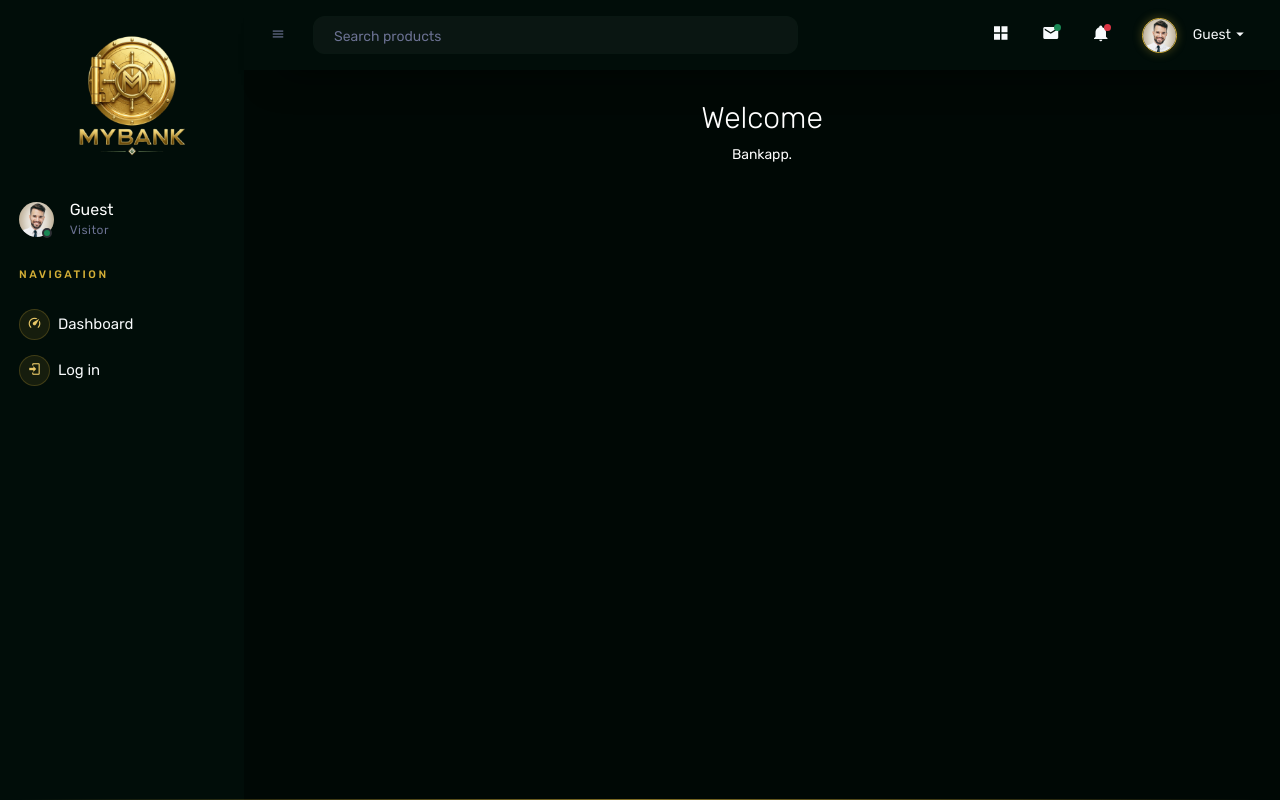
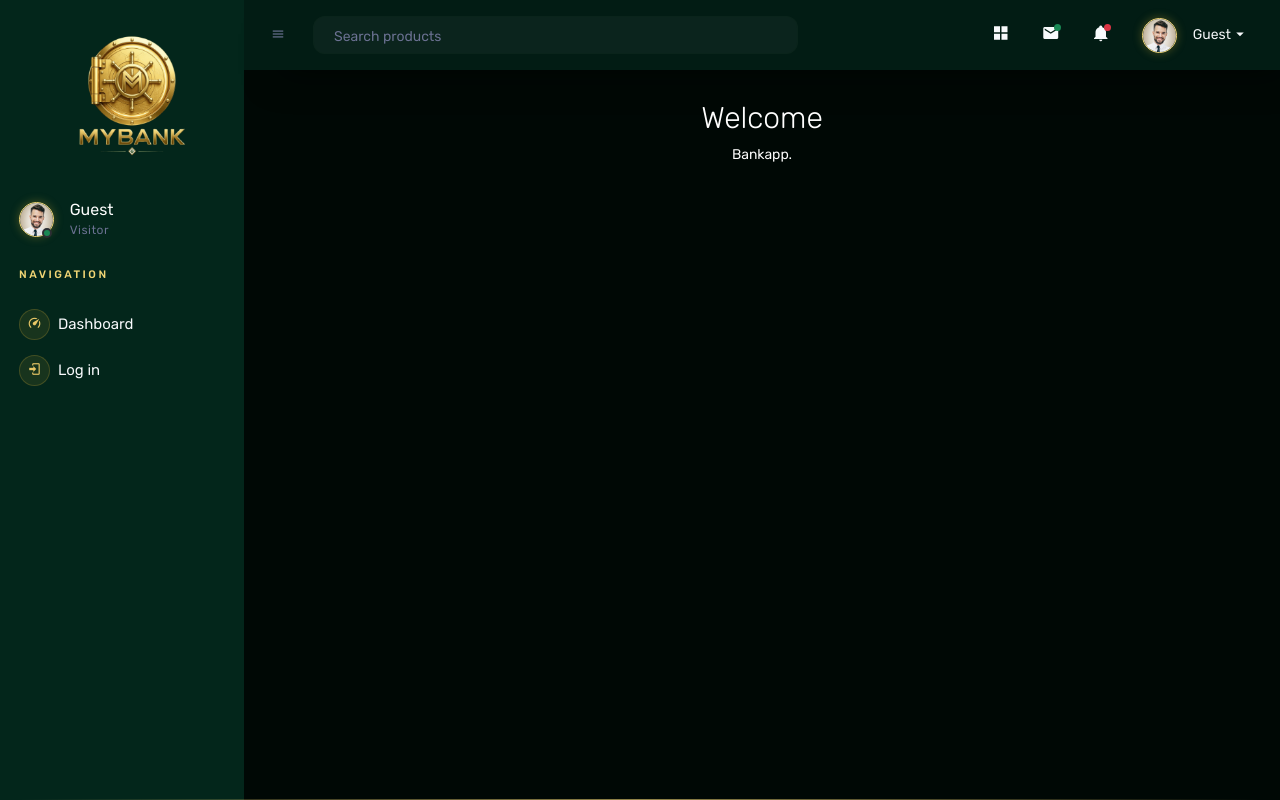
Before and after one commit to nninnie/Banksystem, an ASP.NET Core app: page / in a window 1280 px wide. Run offline with ASP.NET Core 8, Linux system fonts and the light colour scheme.

Commit message:
Färgändring då det va för mörkt på laptop (navbar & sidebar)

```diff
--- a/wwwroot/my-css/style.css
+++ b/wwwroot/my-css/style.css
@@ -3,11 +3,11 @@
    ========================================================== */
 :root {
     --bg: #000805;
-    --navbar: #010d09;
-    --sidebar: #010d09;
+    --navbar: #021c14;
+    --sidebar: #03261B;
     --card: #FFFFFF;
     --line: rgba(4, 35, 23, 0.12); /* subtil linjefärg */
-    --gold: #D4AF37;
+    --gold: #F2D675;
     --gold-soft: #E8C766;
     --gold-line: rgba(212, 175, 55, 0.22);
     --text: #F8FAFC;
@@ -141,6 +141,13 @@ html body .sidebar .sidebar-brand-wrapper {
     color: var(--gold-soft);
     font-size: 0.75rem;
     letter-spacing: 0.5px;
+}
+
+/* Guldkant profilbiild */
+.sidebar .profile-desc img {
+    border: 1px solid var(--gold) !important;
+    box-shadow: 0 0 10px rgba(212, 175, 55, 0.35) !important;
+    border-radius: 50% !important;
 }
 
 
```
